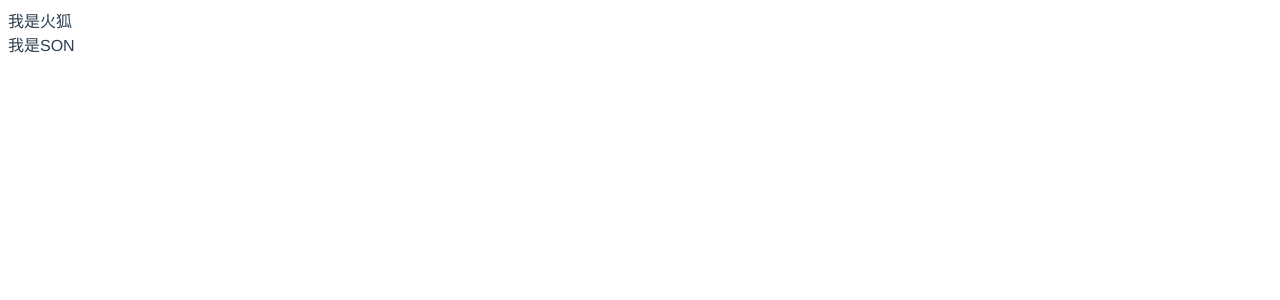
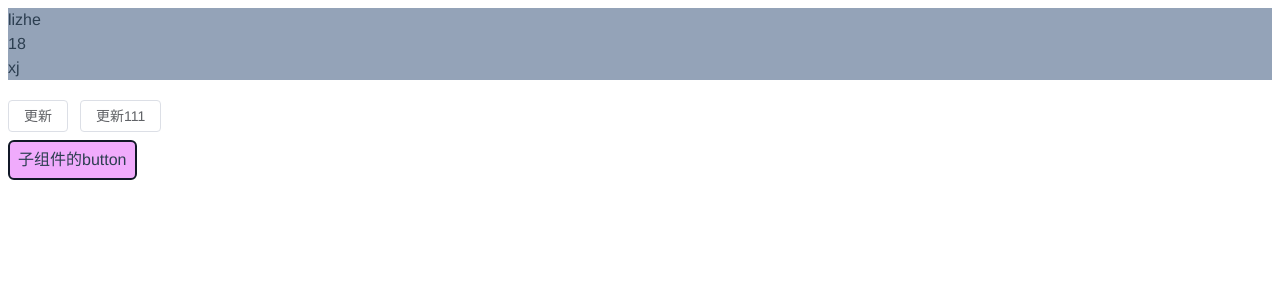
Before and after one commit to lizhesystem/vite-demo, a Vue app: page / in a window 1280 px wide. Shown: the top 300 px of the page. Built offline with nearby package versions, Linux system fonts and the light colour scheme.

Commit message:
🐘🌀

```diff
--- a/package.json
+++ b/package.json
@@ -8,11 +8,15 @@
   },
   "dependencies": {
     "axios": "^0.21.1",
+    "element-plus": "^2.1.11",
     "vue": "^3.0.5"
   },
   "devDependencies": {
     "@vitejs/plugin-vue": "^1.3.0",
     "@vue/compiler-sfc": "^3.0.5",
+    "autoprefixer": "^10.4.7",
+    "postcss": "^8.4.13",
+    "tailwindcss": "^3.0.24",
     "typescript": "^4.3.2",
     "vite": "^2.4.4",
     "vue-tsc": "^0.2.2"
--- /dev/null
+++ b/postcss.config.js
@@ -0,0 +1,6 @@
+module.exports = {
+  plugins: {
+    tailwindcss: {},
+    autoprefixer: {},
+  },
+}
--- a/src/App.vue
+++ b/src/App.vue
@@ -1,21 +1,32 @@
 <template>
-  <!-- <img alt="Vue logo" src="./assets/logo.png" /> -->
-  <div>我是火狐</div>
-  <child/>
+  <div class="p-2">
+    <hello-world msg="aaa"> </hello-world>
+    <my-child @fn="getFn"></my-child>
+  </div>
 </template>
 
 <script lang="ts">
-import { defineComponent, ref } from "vue";
-import Child from "./components/child.vue";
-import HelloWorld from "./components/HelloWorld.vue";
+import { defineComponent, ref } from 'vue'
+import HelloWorld from './components/HelloWorld.vue'
+import myChild from './components/myChild.vue'
 
 export default defineComponent({
-  name: "App",
+  name: 'App',
   components: {
     HelloWorld,
-    Child,
+    myChild
   },
-});
+  setup() {
+    const name = ref('1')
+    function getFn(content: string) {
+      name.value = content + name.value
+    }
+    return {
+      getFn,
+      name
+    }
+  }
+})
 </script>
 
 <style>
@@ -24,5 +35,6 @@ export default defineComponent({
   -webkit-font-smoothing: antialiased;
   -moz-osx-font-smoothing: grayscale;
   color: #2c3e50;
+  background-color: #fff;
 }
 </style>
--- a/src/components/HelloWorld.vue
+++ b/src/components/HelloWorld.vue
@@ -1,70 +1,67 @@
 <template>
-  <!-- <h1>{{ count }}</h1>
-  <button @click="update">更新</button> -->
-
   <div>
-    <ul>
+    <ul class="bg-slate-400 mb-5">
       <li>{{ status.name }}</li>
       <li>{{ status.wife.age }}</li>
       <li>{{ status.wife.name }}</li>
     </ul>
-    <button @click="updateObj">更新</button>
-    <button @click="fn('1')">更新111</button>
+    <el-button @click="updateObj">更新</el-button>
+    <el-button @click="fn('1')">更新111</el-button>
   </div>
 </template>
 
 <script lang="ts">
-import { ref, defineComponent, reactive } from "vue";
+import { ref, defineComponent, reactive } from 'vue'
 
 export default defineComponent({
-  name: "HelloWorld",
+  name: 'HelloWorld',
   props: {
     msg: {
       type: String,
-      required: true,
-    },
+      required: true
+    }
   },
 
   setup: (props, { attrs, emit, slots }) => {
-    const count = ref(0);
-    const age = ref(0);
+    const count = ref(0)
+    const age = ref(0)
     const status = reactive({
-      name: "lizhe",
+      name: 'lizhe',
       age: 20,
       wife: {
-        name: "xj",
-        age: 18,
-      },
-    });
+        name: 'xj',
+        age: 18
+      }
+    })
 
     const updateObj = () => {
-      status.age++;
-      status.wife.name = "meinv";
-    };
+      status.age++
+      status.wife.name = 'meinv'
+    }
 
     function update() {
-      count.value = count.value + 1;
+      count.value = count.value + 1
     }
 
     const fn = (content: string) => {
-      count.value += 1;
+      count.value += 1
       if (count.value % 2 === 0) {
-        content = "QQ";
+        content = 'QQ'
       } else {
-        content = "VV";
+        content = 'VV'
       }
-      status.name = content;
-    };
+      status.name = content
+    }
 
     return {
       age,
       count,
       status,
       updateObj,
-      fn,
-    };
-  },
-});
+      fn
+    }
+  }
+})
 </script>
 
 <style scoped>
--- a/src/components/child.vue
+++ /dev/null
@@ -1,12 +0,0 @@
-<template>
-<div>我是SON</div>
-
-</template>
-
-<script lang="ts">
-export default {
-  name: "child",
-};
-</script>
-
-<style scoped></style>
--- /dev/null
+++ b/src/components/myChild.vue
@@ -0,0 +1,34 @@
+<template>
+  <div class="cls"></div>
+  <button
+    class="mt-2 rounded-md bg-fuchsia-300 public-border p-2 h-10 flex items-center justify-center hover:border-cyan-100"
+    @click="sonUpdate"
+  >
+    <span>子组件的button</span>
+  </button>
+</template>
+
+<script lang="ts">
+import { defineComponent, ref } from 'vue'
+
+export default defineComponent({
+  name: 'myChild',
+  props: ['message'],
+  emits: ['fn'],
+  setup(props, { attrs, emit, slots }) {
+    console.log('object :>> ', this)
+    function sonUpdate() {
+      emit('fn', '++')
+    }
+    return {
+      sonUpdate
+    }
+  }
+})
+</script>
+
+<style>
+.public-border {
+  @apply border-2 border-gray-900 rounded-md;
+}
+</style>
--- /dev/null
+++ b/src/css/index.css
@@ -0,0 +1,3 @@
+@tailwind base;
+@tailwind components;
+@tailwind utilities;
--- /dev/null
+++ b/tailwind.config.js
@@ -0,0 +1,10 @@
+module.exports = {
+  content: [
+    "./index.html",
+    "./src/**/*.{vue,js,ts,jsx,tsx}",
+  ],
+  theme: {
+    extend: {},
+  },
+  plugins: [],
+}
```
Also changed, not shown: src/components/son.vue (deleted, +0 -19 lines), src/main.ts (+6 -1 lines), 2 other files (tests, documents, lock files or other folders).
